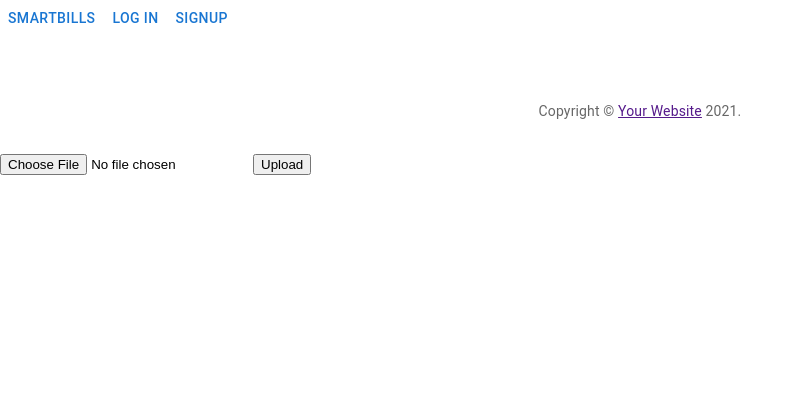
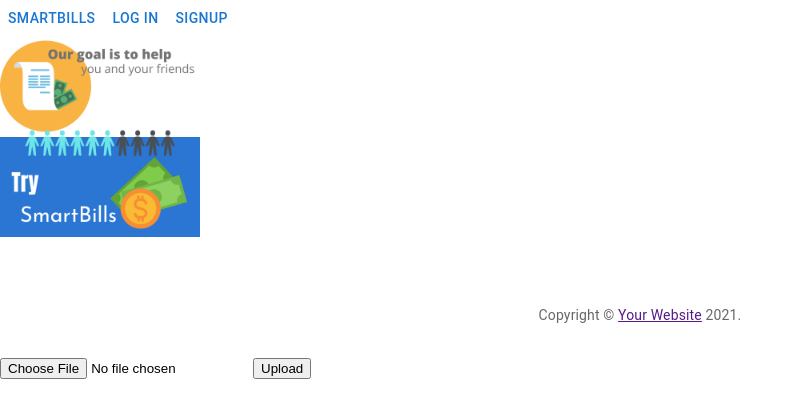
Before and after one commit to smart-bills/smart_bills, a React (Create React App) app: page / in a window 1280 px wide. Shown: the top 418 px of the page, without its empty margins (0-803 px from the left). Built offline with nearby package versions, Linux system fonts and the light colour scheme.

Commit message:
Fixed Home Logo

```diff
--- a/src/components/Home.js
+++ b/src/components/Home.js
@@ -1,9 +1,8 @@
 import * as React from 'react';
 import {Link} from 'react-router-dom';
+import Typography from '@mui/material/Typography';
 // import Button from '@mui/material/Button';
-import Typography from '@mui/material/Typography';
-//import { createTheme, ThemeProvider } from '@mui/material/styles';
-//import pic from "../../public/"
+// import { createTheme, ThemeProvider } from '@mui/material/styles';
 
 function Copyright(props) {
   return (
@@ -24,13 +23,16 @@
 
   return (
     <div>
+
       <div className="row">
         <div className="logo">
-        {/* <img src={homePic} height='200' alt='Receipt'/> */}
+          <img src='../../home.png' height='200' alt='Home Logo'/>
         </div>
       </div>
-        <Copyright sx={{ mt: 8, mb: 4 }} />
-        </div>
+
+      <Copyright sx={{ mt: 8, mb: 4 }} />
+
+    </div>
   )
 }
 
```
